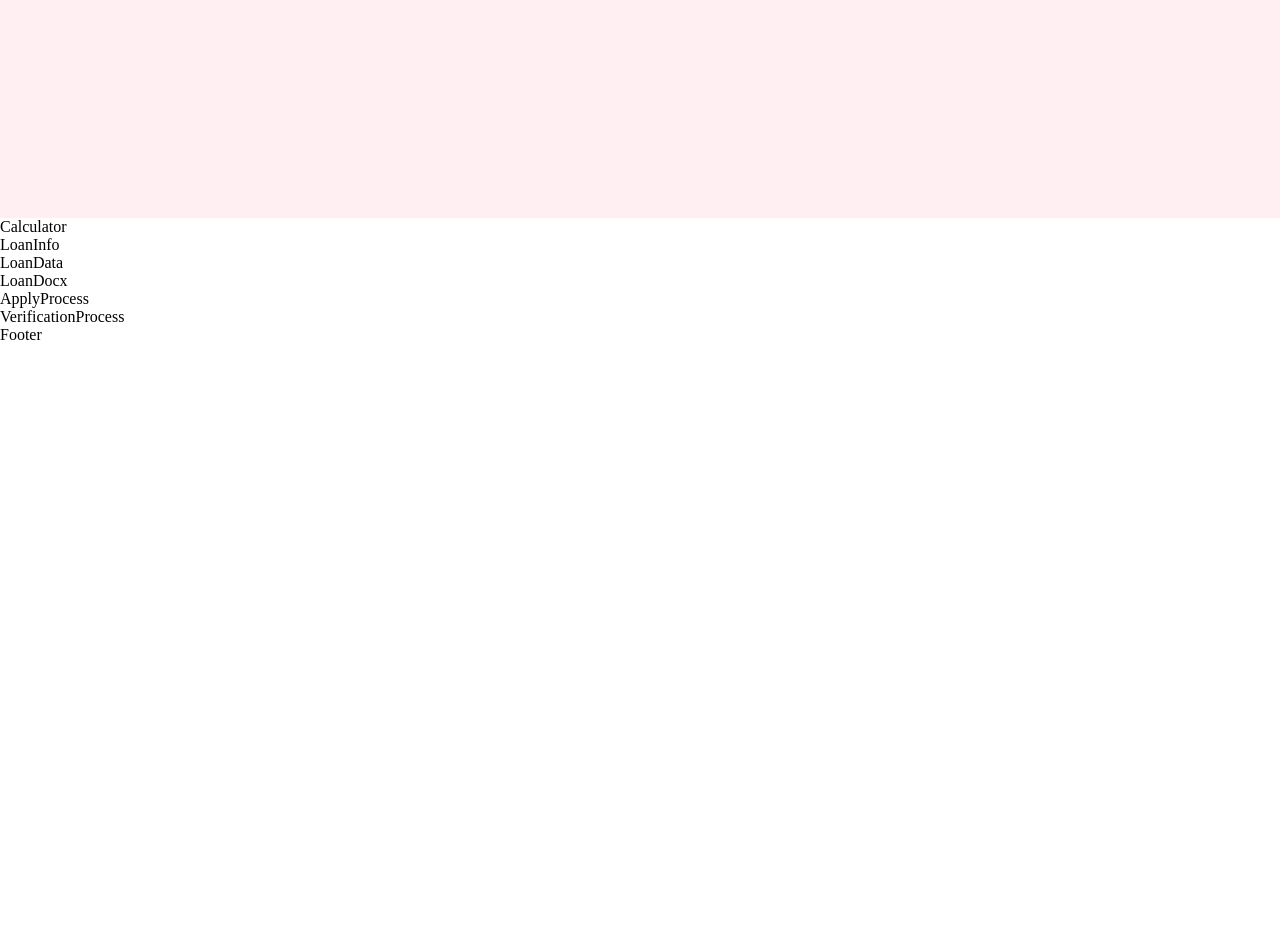
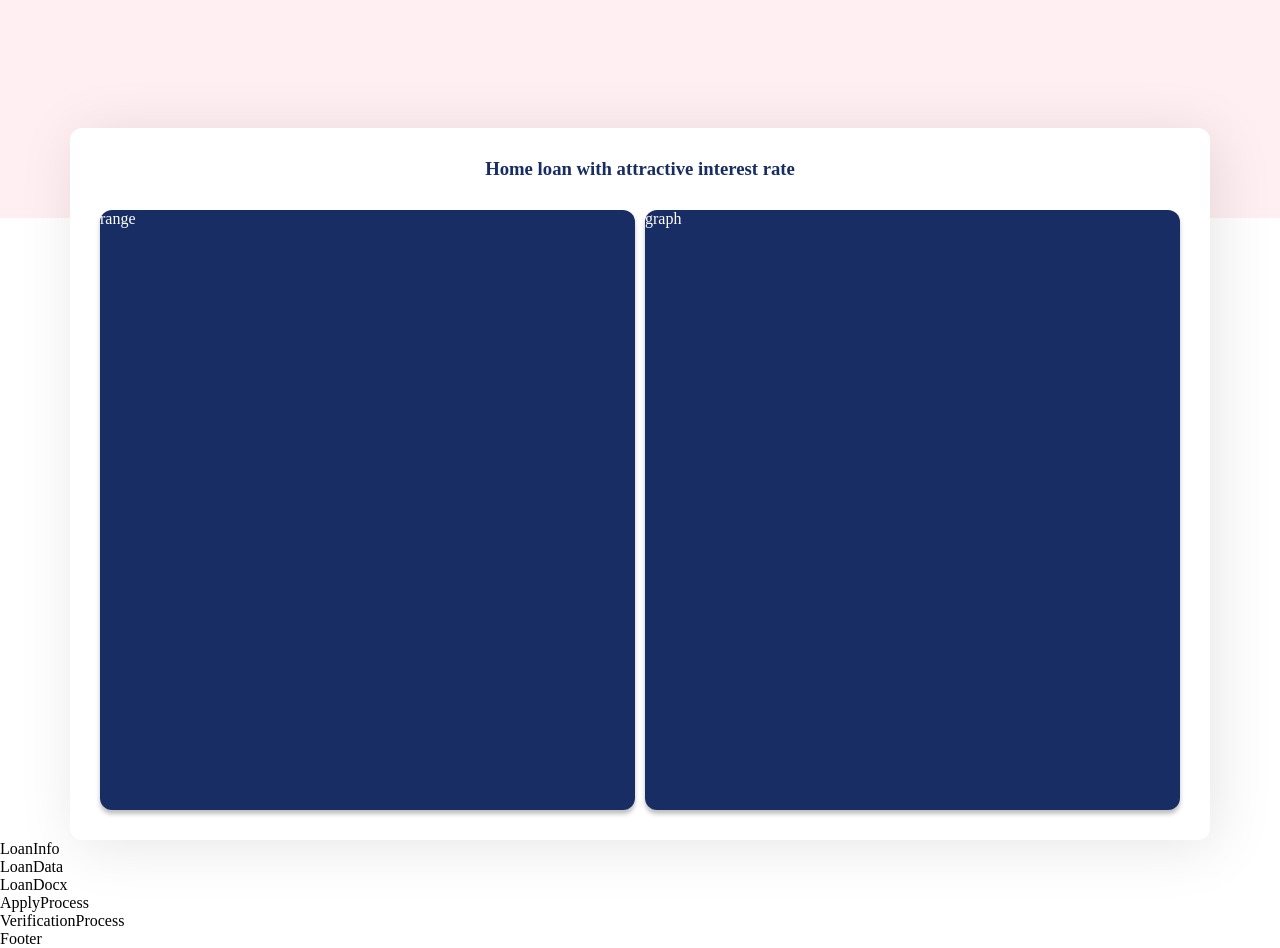
Before and after one commit to madhurrajput23/credhub-ui, a React (Create React App) app: page / in a window 1280 px wide. Shown: the part 582-1530 px from the top of the page. Before the commit the page ends 926 px from the top, so only its background shows below. Built offline with nearby package versions, Linux system fonts and the light colour scheme.

Commit message:
calculator layout

```diff
--- a/src/App.css
+++ b/src/App.css
@@ -1,5 +1,9 @@
 :root{
   --primary-color: #182D64;
+}
+
+.primary_color{
+  color: var(--primary-color);
 }
 
 .primary_button {
--- a/src/components/banner/Banner.css
+++ b/src/components/banner/Banner.css
@@ -3,10 +3,12 @@
   background: #ffeff2;
   display: flex;
   justify-content: space-around;
-  align-items: center;
+  padding-top: 40px;
+  align-items: flex-start;
 }
 
 .banner_text {
+  padding-top:80px ;
   color: var(--primary-color);
   font-weight: 900;
   font-size: 40px;
--- a/src/components/calculator/Calculator.css
+++ b/src/components/calculator/Calculator.css
@@ -0,0 +1,28 @@
+.calculator_main {
+  width: 1140px;
+  margin: 0 auto;
+  margin-top: -90px;
+  background: #ffffff;
+  box-shadow: 6px 6px 60px rgba(0, 0, 0, 0.1);
+  border-radius: 12px;
+  padding: 30px;
+}
+.calculator_main > h3 {
+  text-align: center;
+  padding-bottom: 30px;
+}
+
+.calculator_box {
+  display: flex;
+  gap: 10px;
+}
+
+.calculator_range,
+.calculator_graph {
+  background: #182d64;
+  box-shadow: 0px 4px 4px rgba(0, 0, 0, 0.25);
+  border-radius: 12px;
+  height: 600px;
+  width: 100%;
+  color: #ffffff;
+}
--- a/src/components/calculator/Calculator.js
+++ b/src/components/calculator/Calculator.js
@@ -1,10 +1,20 @@
-import React from 'react';
+import React from "react";
 import "./Calculator.css";
 
 const Calculator = () => {
   return (
-    <div>Calculator</div>
-  )
-}
+    <div className="calculator_main">
+      <h3 className="primary_color">Home loan with attractive interest rate</h3>
+      <div className="calculator_box">
+        <div className="calculator_range">
+          range
+        </div>
+        <div className="calculator_graph">
+          graph
+        </div>
+      </div>
+    </div>
+  );
+};
 
-export default Calculator
+export default Calculator;
```
